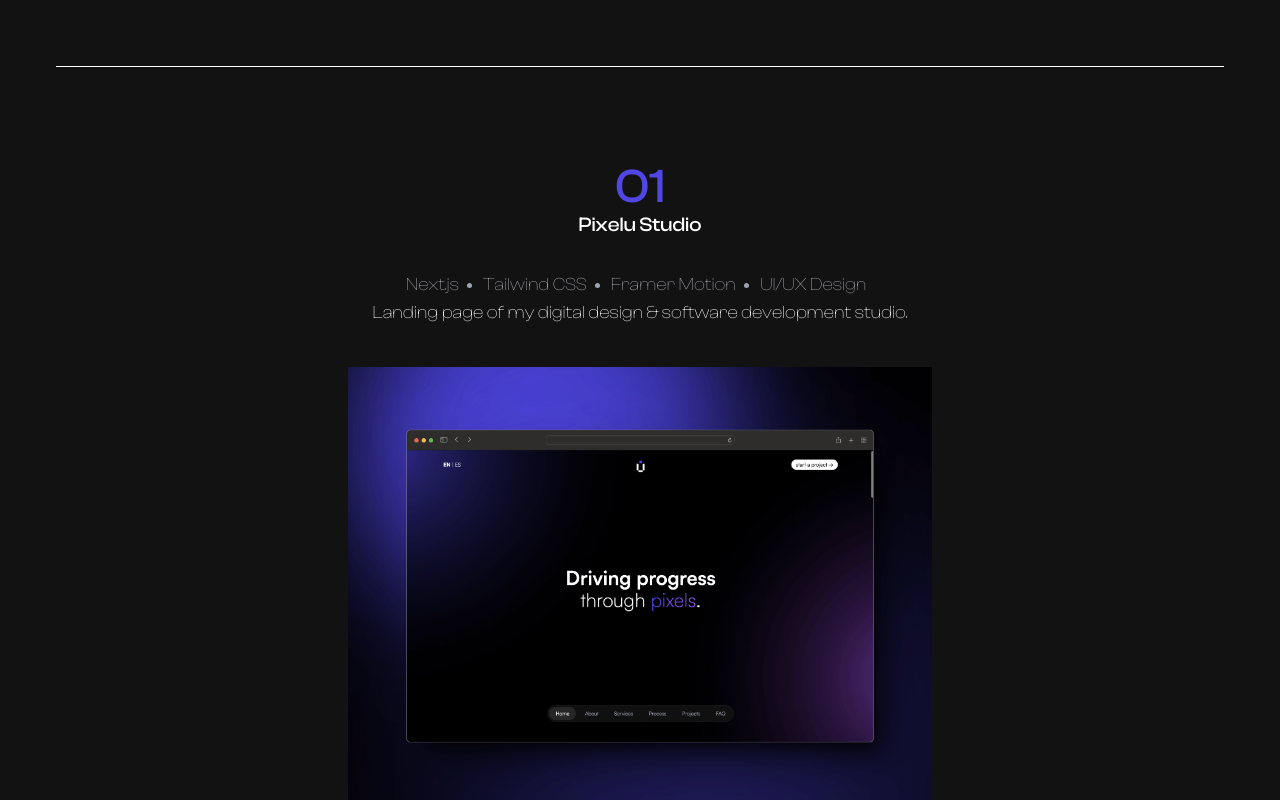
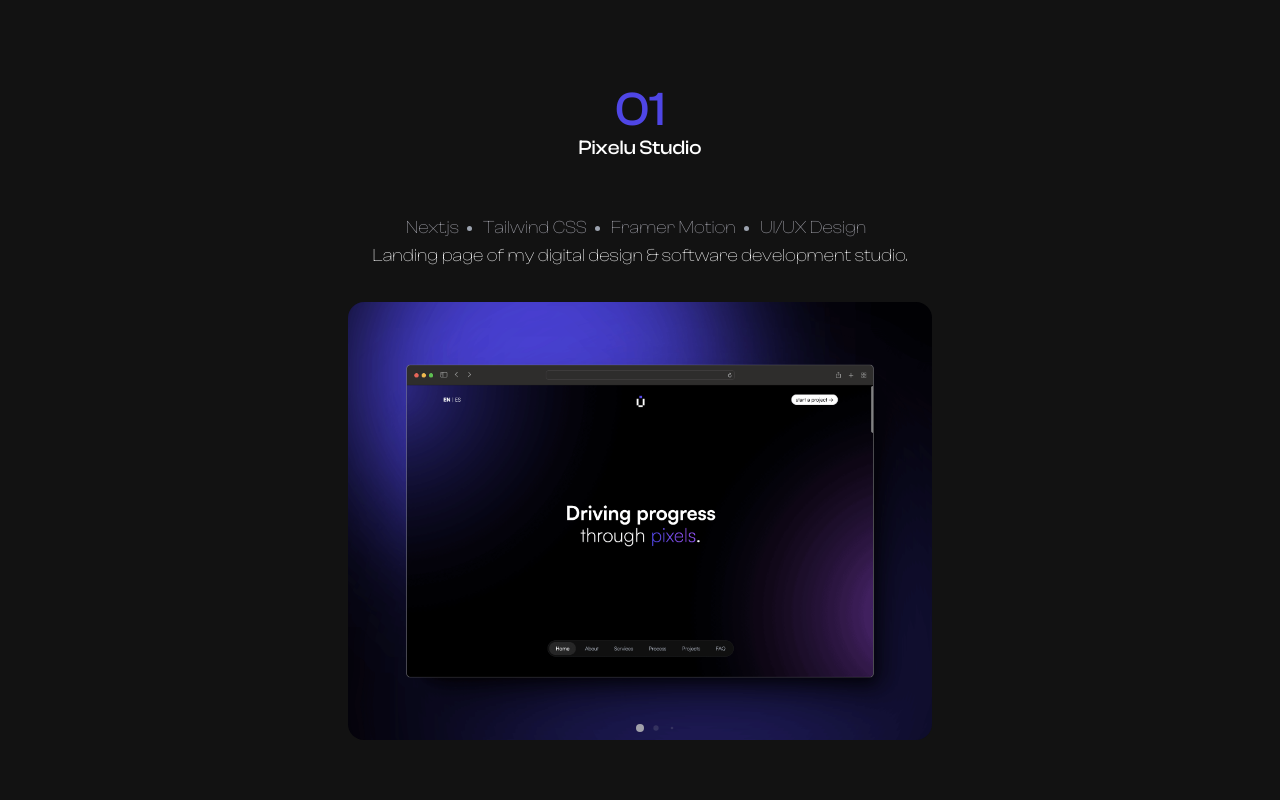
Before and after one commit to AlonsoMtzG/alonsomtz-portfolio, a Next.js app: page / in a window 1280 px wide. Shown: the part 740-1540 px from the top of the page. Built offline with nearby package versions, Linux system fonts and the light colour scheme.

Commit message:
added swiper

```diff
--- a/app/globals.css
+++ b/app/globals.css
@@ -17,3 +17,7 @@
   color: rgb(var(--foreground-rgb));
   background: rgb(var(--background-start-rgb));
 }
+
+.swiper-pagination-bullet {
+  background-color: #a1a1aa !important;
+}
--- a/app/page.js
+++ b/app/page.js
@@ -3,16 +3,13 @@
 import { Footer } from "@/components/Footer";
 import { Header } from "@/components/Header";
 import { Contact } from "@/components/Contact";
-import { Divider } from "@/components/Divider";
 
 export default function Home() {
   return (
-    <main className="font-clashDisplay px-14 h-screen relative">
+    <main className="font-clashDisplay px-7 md:px-14 relative overflow-hidden">
       <Header />
       <About />
-      <Divider />
       <Projects />
-      <Divider />
       <Contact />
       <Footer />
     </main>
--- a/components/Projects/Content.jsx
+++ b/components/Projects/Content.jsx
@@ -2,32 +2,34 @@
 import Image from 'next/image';
 import { TechsCircle } from './TechsCircle';
 
-export const Content = ({ project }) => {
-  const { name, techs, description, src } = project;
-
+export const Content = ({ idx, name, techs, description, src, textColor }) => {
   return (
-    <>
-      <div className="flex flex-col gap-5">
-        <Image
-          priority={true}
-          width={1920}
-          height={1440}
-          className="w-full"
-          src={src}
-          alt={name}
-        />
+    <div className="flex relative flex-col gap-8">
+      <div className="flex flex-col text-center px-8 py-5">
+        <span className={`text-5xl font-medium ${textColor}`}>{`0${
+          idx + 1
+        }`}</span>
+        <span className="text-xl font-medium">{name}</span>
       </div>
-      <div className="flex items-center gap-4">
+      <div>
+        <div className="flex items-center gap-4 justify-center">
           {techs.map((val, idx) => (
             <div key={val + idx} className="flex items-center">
-            <span className="text-gray-400 dark:text-gray-600 text-sm mr-2">
+              <span className="text-zinc-400 text-lg font-thin mr-2">
                 {val}
               </span>
               {idx < techs.length - 1 && <TechsCircle />}
             </div>
           ))}
         </div>
-      <p className="font-light">{description}</p>
-    </>
+        <p className="text-lg font-thin text-center">{description}</p>
+      </div>
+      <Image
+        src={src}
+        width={1920}
+        height={1080}
+        className="w-full rounded-2xl"
+      />
+    </div>
   );
 };
--- a/components/Projects/index.jsx
+++ b/components/Projects/index.jsx
@@ -1,53 +1,47 @@
 'use client';
 import React from 'react';
-import Image from 'next/image';
+// import Swiper core and required modules
+import { Pagination, Keyboard } from 'swiper/modules';
+import { Swiper, SwiperSlide } from 'swiper/react';
+// Import Swiper styles
+import 'swiper/css';
+import 'swiper/css/navigation';
+import 'swiper/css/pagination';
 
-import { projects } from '@/constants';
-import { useThemeContext } from '@/hooks/useThemeContext';
+import { Content } from './Content';
+import { colorVariants, projects } from '@/constants';
 
-import { TechsCircle } from './TechsCircle';
-
-export const Projects = ({ divRef }) => {
-  const { selectedProject } = useThemeContext();
-
+export const Projects = () => {
   return (
-    <section className="flex justify-center py-24">
-      <div className="flex-col items-center w-1/2">
-        <div className="flex flex-1 flex-col gap-8 mb-10">
-          <div className="flex flex-col text-center">
-            <span className="text-5xl font-medium text-indigo-600">01</span>
-            <span ref={divRef} className="text-xl font-medium">
-              Pixelu Studio
-            </span>
-          </div>
-          <div>
-            <div className="flex items-center gap-4 justify-center">
-              {projects[selectedProject].techs.map((val, idx) => (
-                <div key={val + idx} className="flex items-center">
-                  <span className="text-zinc-400 text-lg font-thin mr-2">
-                    {val}
-                  </span>
-                  {idx < projects[selectedProject].techs.length - 1 && (
-                    <TechsCircle />
-                  )}
-                </div>
-              ))}
-            </div>
-            <p className="text-lg font-thin text-center">
-              {projects[selectedProject].description}
-            </p>
-          </div>
-        </div>
-        <div className="flex flex-1">
-          <Image
-            priority={true}
-            width={1920}
-            height={1440}
-            className="w-full"
-            src={projects[selectedProject].src}
-            alt={projects[selectedProject].name}
-          />
-        </div>
+    <section className="flex justify-center items-center">
+      <div className="w-[80vw] md:w-1/2">
+        <Swiper
+          modules={[Pagination, Keyboard]}
+          keyboard={{
+            enabled: true,
+          }}
+          spaceBetween={30}
+          slidesPerView={1}
+          grabCursor={true}
+          pagination={{ clickable: true, dynamicBullets: true }}
+          onSwiper={(swiper) => console.log(swiper)}
+          onSlideChange={() => console.log('slide change')}
+        >
+          {projects.map(
+            ({ name, techs, description, src, colorClass }, idx) => (
+              <SwiperSlide key={name}>
+                <Content
+                  idx={idx}
+                  name={name}
+                  techs={techs}
+                  description={description}
+                  src={src}
+                  textColor={colorVariants[colorClass].selected}
+                />
+              </SwiperSlide>
+            )
+          )}
+        </Swiper>
       </div>
     </section>
   );
--- a/package.json
+++ b/package.json
@@ -14,6 +14,7 @@
     "react": "^18",
     "react-dom": "^18",
     "react-fast-marquee": "^1.6.1",
+    "swiper": "^10.3.1",
     "typewriter-effect": "^2.21.0"
   },
   "devDependencies": {
```
Also changed, not shown: 1 other file (tests, documents, lock files or other folders). Lines whose indentation alone changed are shown as unchanged.
